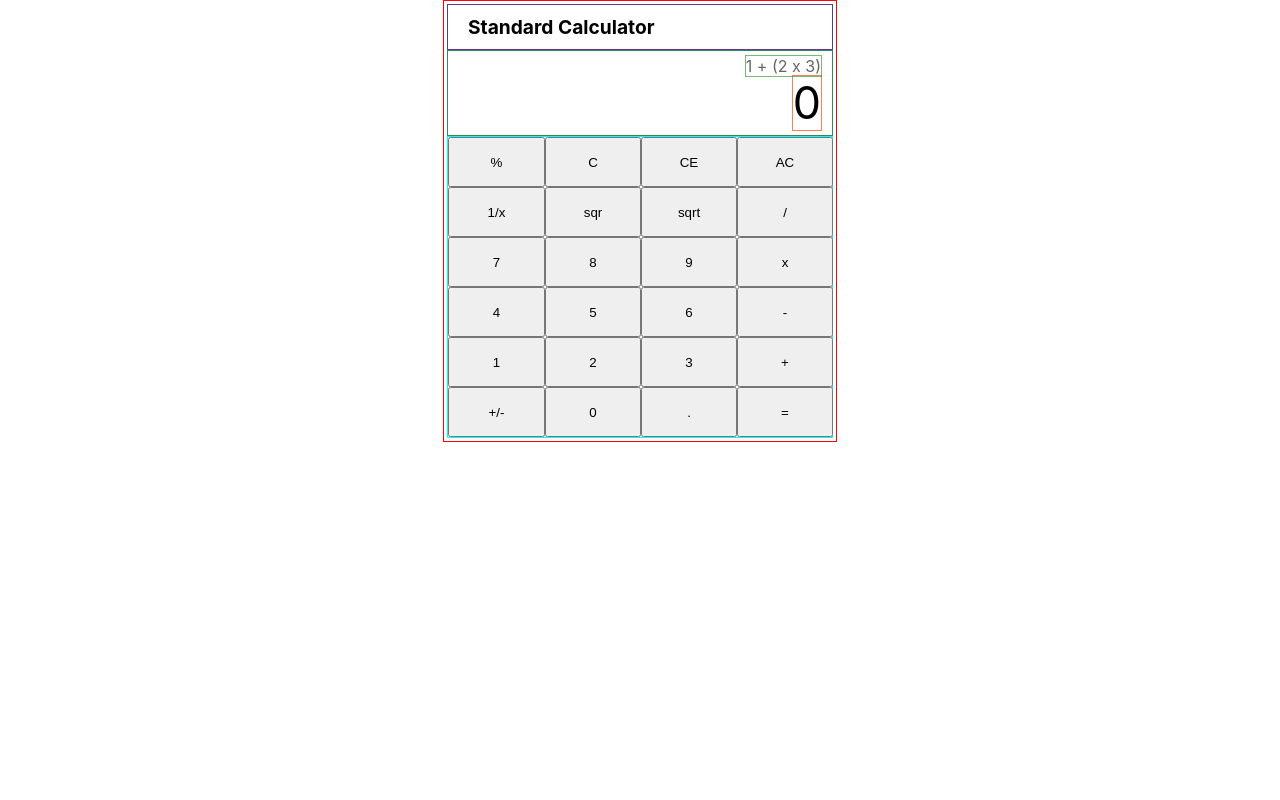
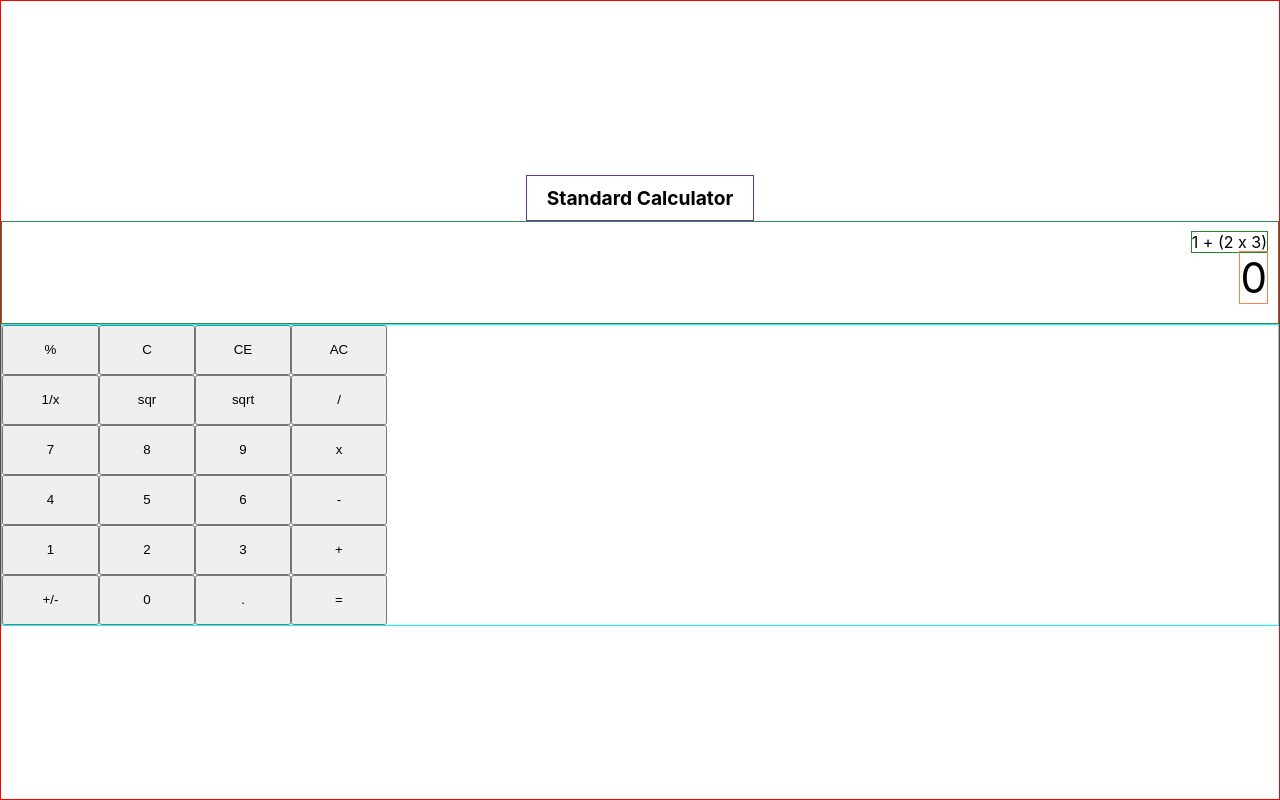
Before and after one commit to cdngouma/js-calculator, a React (Create React App) app: page / in a window 1280 px wide. Built offline with nearby package versions, Linux system fonts and the light colour scheme.

Commit message:
Improved layout

```diff
--- a/src/App.css
+++ b/src/App.css
@@ -5,8 +5,17 @@
 
 .App {
    border: solid 1px red;
+   width: 100vw;
+   height: 100vh;
+   display: flex;
+   flex-direction: column;
+   justify-content: center;
+   align-items: center;
+}
+
+#calculator {
+   border: solid 1px chocolate;
    width: 394px;
-   margin: auto;
    padding: 3px;
 }
 
@@ -14,12 +23,13 @@
    border: solid 1px rebeccapurple;
    font-size: 1.2em;
    padding: 10px 20px;
+   justify-content: center;
 }
 
 #display {
    border: solid 1px seagreen;
    width: 100%;
-   padding: 5px 10px;
+   padding: 10px 10px 20px 10px;
    display: flex;
    flex-direction: column;
    align-items: flex-end;
@@ -27,14 +37,15 @@
 
 #formula-display {
    border: solid 1px forestgreen;
-   height: 18px;
+   /* height: 18px; */
    text-align: right;
-   opacity: 60%;
+   margin-bottom: 5px;
+   /* opacity: 10%; */
 }
 
 #result-display {
    border: solid 1px coral;
-   font-size: 2.8em;
+   font-size: 2.63em;
    text-align: right;
 }
 
```
